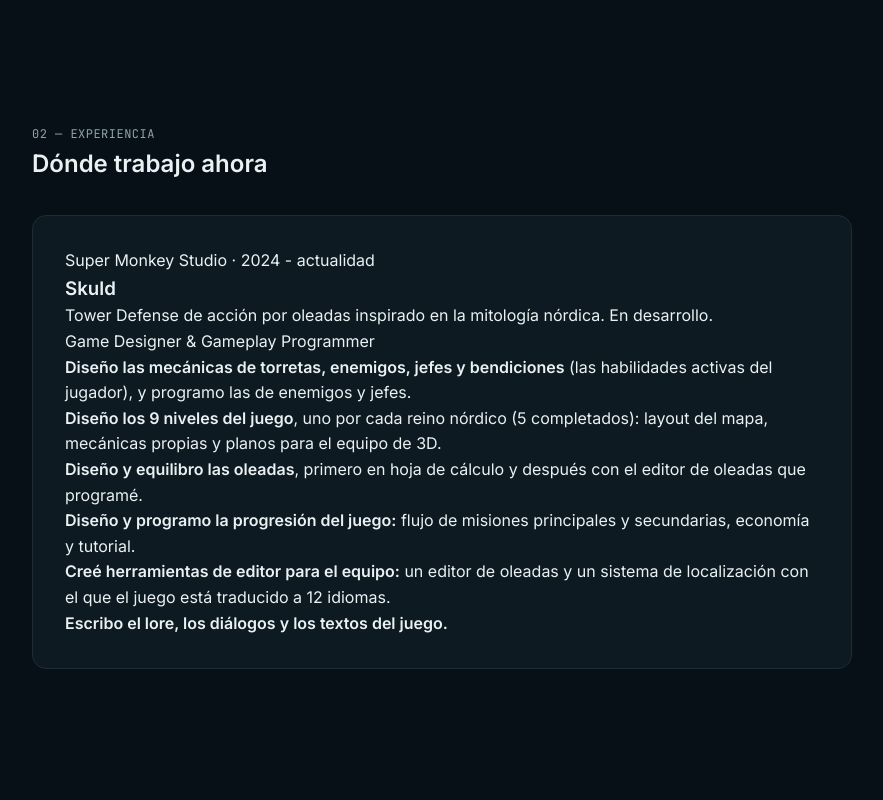
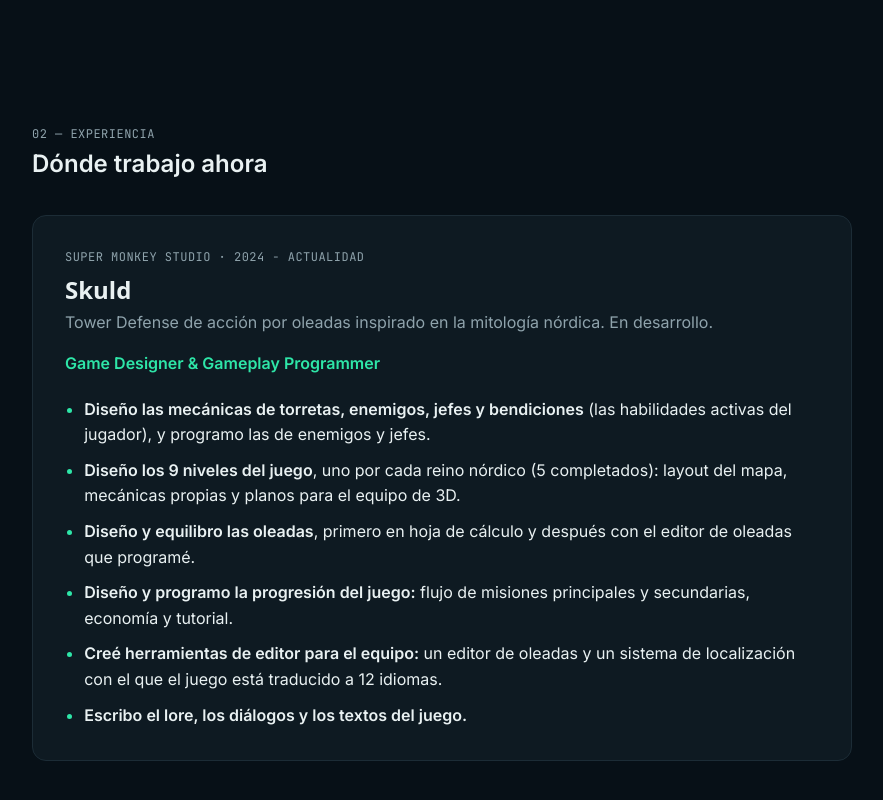
Before and after one commit to martingc-dev/martingc-dev.github.io, a plain HTML site: page index.html in a window 1280 px wide. Shown: the part 850-1650 px from the top of the page, without its empty margins (58-941 px from the left). Drawn offline with Linux system fonts and the light colour scheme; a web font is replaced by a local one.

Commit message:
Lista y estilo de listas

```diff
--- a/css/styles.css
+++ b/css/styles.css
@@ -289,6 +289,34 @@ margin-top: 32px;
 max-width: 820px;
 }
 
+.xp__title{
+  font-family: var(--font-display);
+  font-size: 1.5rem;
+  margin-top: 4px;
+}
+
+.xp__desc{
+  color: var(--muted);
+}
+
+.xp__role{
+  color: var(--accent);
+  font-weight: 600;
+  margin-top: 16px;
+}
+
+.xp__list{
+  margin-top: 20px;
+  list-style: disc;
+  padding-left: 1.2em;
+
+}
+.xp__list li + li{
+  margin-top: 10px;
+}
+.xp__list li::marker{
+  color: var(--accent);
+}
 /* ---------- Footer ---------- */
 .site-footer { padding-block: 32px; border-top: 1px solid var(--border); color: var(--muted); font-size: .85rem; }
 
--- a/index.html
+++ b/index.html
@@ -114,11 +114,11 @@
         <p class="mono">02 — Experiencia</p>
         <h2 class="reveal">Dónde trabajo ahora</h2>
         <div class="xp-card reveal">
-          <p>Super Monkey Studio · 2024 - actualidad</p>
-          <h3>Skuld</h3>
-          <p>Tower Defense de acción por oleadas inspirado en la mitología nórdica. En desarrollo.</p>
-          <p>Game Designer &amp; Gameplay Programmer</p>
-          <ul>
+          <p class="xp__meta mono">Super Monkey Studio · 2024 - actualidad</p>
+          <h3 class="xp__title">Skuld</h3>
+          <p class="xp__desc">Tower Defense de acción por oleadas inspirado en la mitología nórdica. En desarrollo.</p>
+          <p class="xp__role">Game Designer &amp; Gameplay Programmer</p>
+          <ul class="xp__list">
             <li><strong>Diseño las mecánicas de torretas, enemigos, jefes y bendiciones</strong> (las habilidades activas del jugador), y programo las de enemigos y jefes.</li>
             <li><strong>Diseño los 9 niveles del juego</strong>, uno por cada reino nórdico (5 completados): layout del mapa, mecánicas propias y planos para el equipo de 3D.</li>
             <li><strong>Diseño y equilibro las oleadas</strong>, primero en hoja de cálculo y después con el editor de oleadas que programé.</li>
```
Also changed, not shown: 1 other file.
